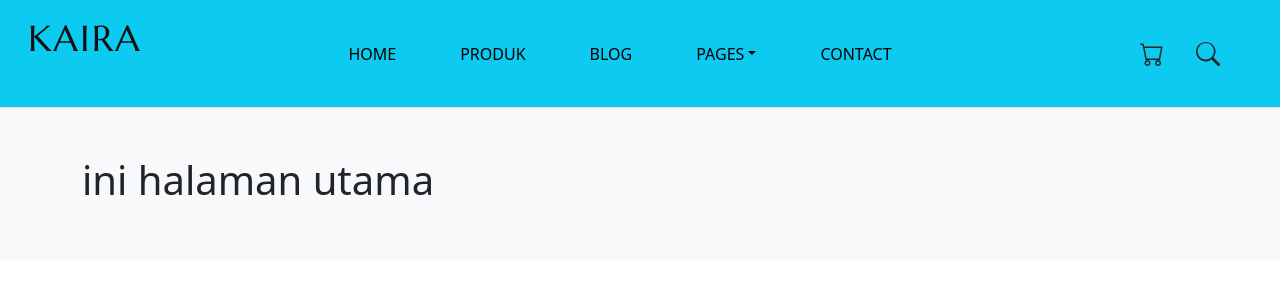
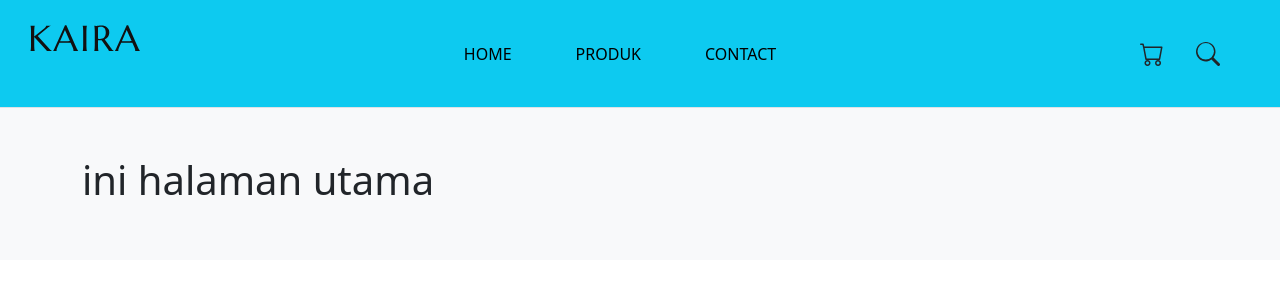
Before and after one commit to rhmdfrds1212/KP_PemesananBarang, a Laravel app: page /home in a window 1280 px wide. Shown: the top 300 px of the page. Run offline with Laravel 12, Linux system fonts and the light colour scheme; data that the repository does not hold is empty; style sheets or scripts are compiled from the project's sources.

Commit message:
submit 3(integrasi halaman contact)

```diff
--- a/Advertising/resources/views/layout/main.blade.php
+++ b/Advertising/resources/views/layout/main.blade.php
@@ -234,48 +234,8 @@
                 <li class="nav-item">
                   <a class="nav-link" href="{{ url('produk') }}"
                     aria-haspopup="true" aria-expanded="false" style="color: black">Produk</a>
-                </li>
                 <li class="nav-item">
-                  <a class="nav-link" href="#"
-                    aria-haspopup="true" aria-expanded="false" style="color: black">Blog</a>
-                </li>
-                <li class="nav-item dropdown">
-                  <a class="nav-link dropdown-toggle" href="#" id="dropdownPages" data-bs-toggle="dropdown"
-                    aria-haspopup="true" aria-expanded="false" style="color: black">Pages</a>
-                  <ul class="dropdown-menu list-unstyled" aria-labelledby="dropdownPages">
-                    <li>
-                      <a href="index.html" class="dropdown-item item-anchor">About </a>
-                    </li>
-                    <li>
-                      <a href="index.html" class="dropdown-item item-anchor">Cart </a>
-                    </li>
-                    <li>
-                      <a href="index.html" class="dropdown-item item-anchor">Checkout </a>
-                    </li>
-                    <li>
-                      <a href="index.html" class="dropdown-item item-anchor">Coming Soon </a>
-                    </li>
-                    <li>
-                      <a href="index.html" class="dropdown-item item-anchor">Contact </a>
-                    </li>
-                    <li>
-                      <a href="index.html" class="dropdown-item item-anchor">Error Page </a>
-                    </li>
-                    <li>
-                      <a href="index.html" class="dropdown-item item-anchor">FAQs </a>
-                    </li>
-                    <li>
-                      <a href="index.html" class="dropdown-item item-anchor">My Account </a>
-                    </li>
-                    <li>
-                      <a href="index.html" class="dropdown-item item-anchor">Order Tracking </a>
-                    </li>
-                    <li>
-                      <a href="index.html" class="dropdown-item item-anchor">Wishlist </a>
-                    </li>
-                  </ul>
-                <li class="nav-item">
-                  <a class="nav-link" href="#" style="color: black">Contact</a>
+                  <a class="nav-link" href="{{ url('contact') }}" style="color: black">Contact</a>
                 </li>
               </ul>
             </div>
--- a/Advertising/routes/web.php
+++ b/Advertising/routes/web.php
@@ -1,5 +1,6 @@
 <?php
 
+use App\Http\Controllers\ContactController;
 use App\Http\Controllers\HomeController;
 use App\Http\Controllers\ProdukController;
 use Illuminate\Support\Facades\Route;
@@ -10,3 +11,4 @@ Route::get('/', function () {
 
 Route::resource('home', HomeController::class);
 Route::resource('produk', ProdukController::class);
+Route::resource('contact', ContactController::class);
```
Also changed, not shown: Advertising/app/Http/Controllers/ContactController.php (added, +66 -0 lines), Advertising/app/Models/Contact.php (added, +10 -0 lines), Advertising/resources/views/contact/index.blade.php (added, +9 -0 lines), Advertising/database/migrations/2025_04_12_055413_create_contacts_table.php (added), package-lock.json (added).
